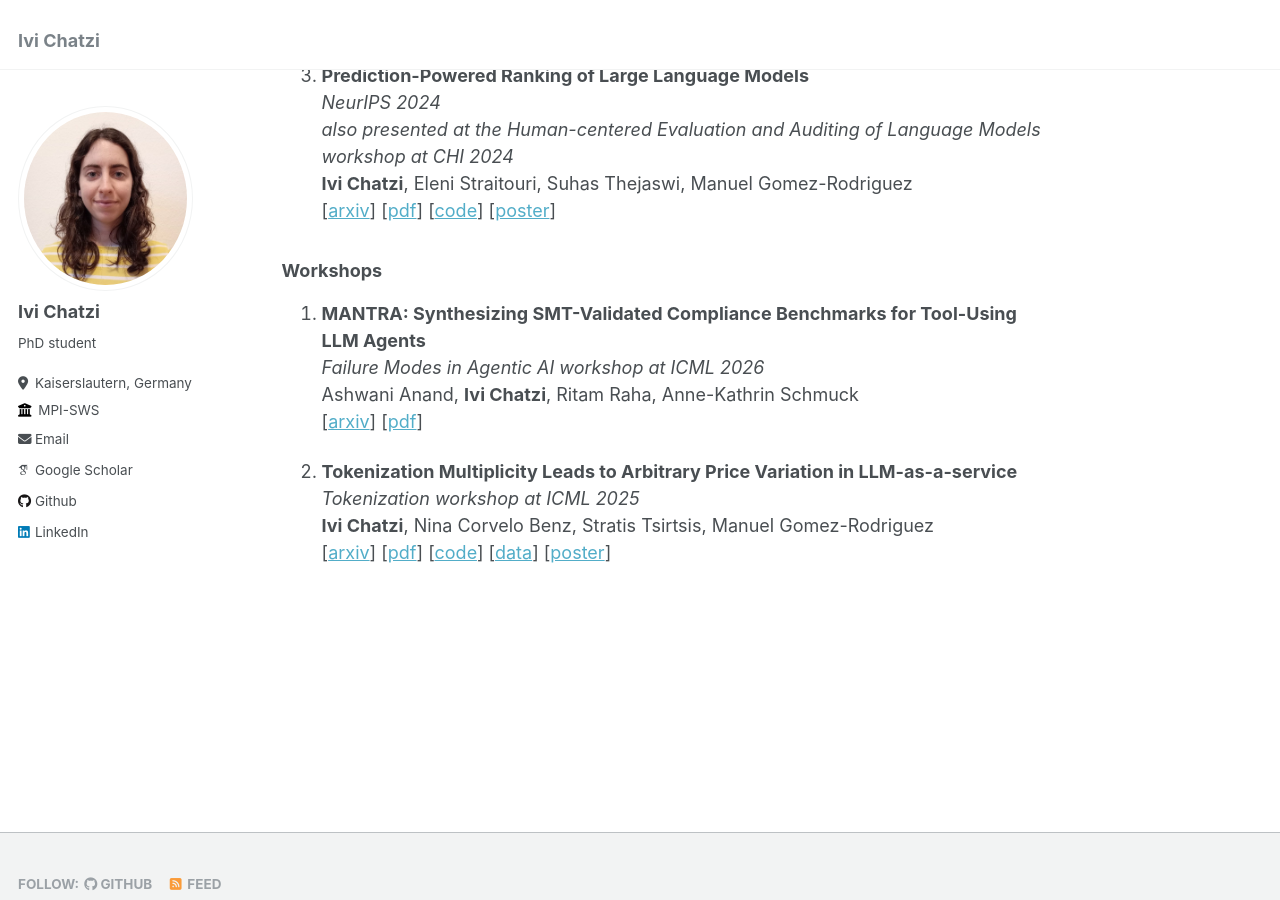
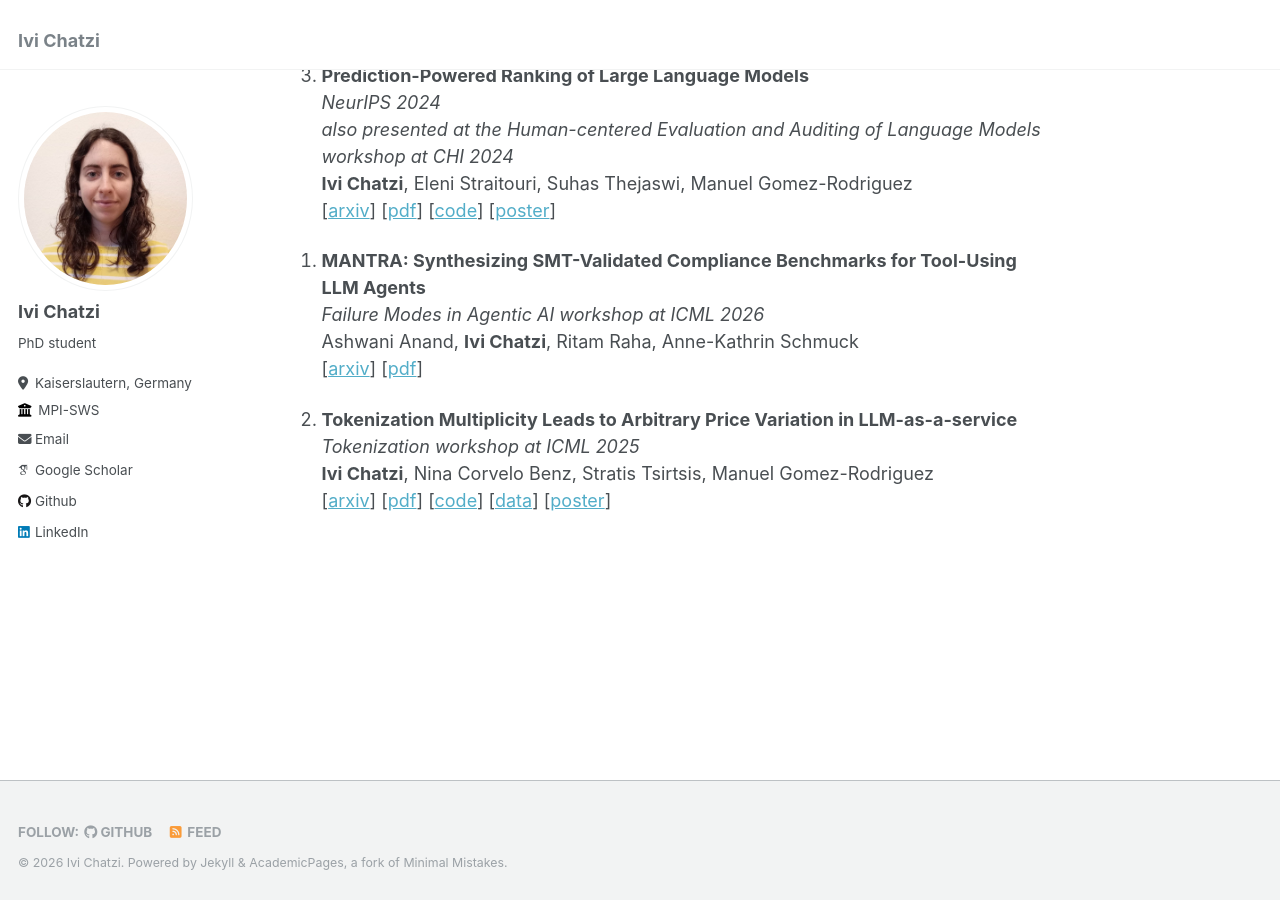
Before and after one commit to Qvapil/Qvapil.github.io, a Jekyll site: the page built from _pages/about.md, in a window 1280 px wide and 900 px high, scrolled down 1429 px. Built offline with Jekyll 4.4.1, drawn with Linux system fonts in a browser that asks for light colours; some web fonts are replaced.

Commit message:
update publications

```diff
--- a/_pages/about.md
+++ b/_pages/about.md
@@ -64,7 +64,7 @@ Overall, my goal is to make LLM systems and evaluations more predictable and tru
   [[code](https://github.com/Networks-Learning/prediction-powered-ranking)]
   [[poster](https://qvapil.github.io/files/poster_ppr_neurips.pdf)]
 
-### Workshops
+<!-- ### Workshops -->
 
 
 4. <a id="mantra"></a> **MANTRA: Synthesizing SMT-Validated Compliance Benchmarks for Tool-Using LLM Agents** \
```
